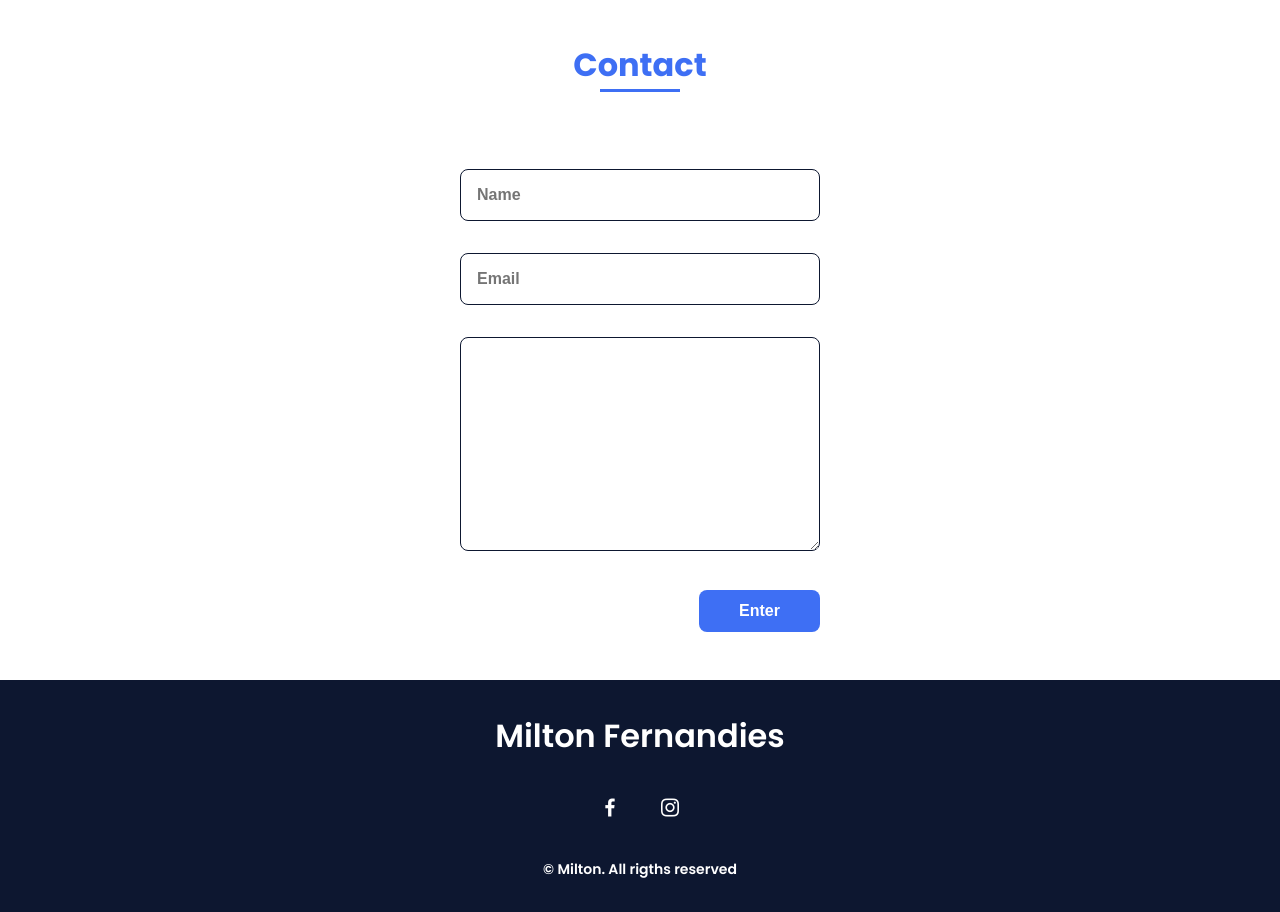
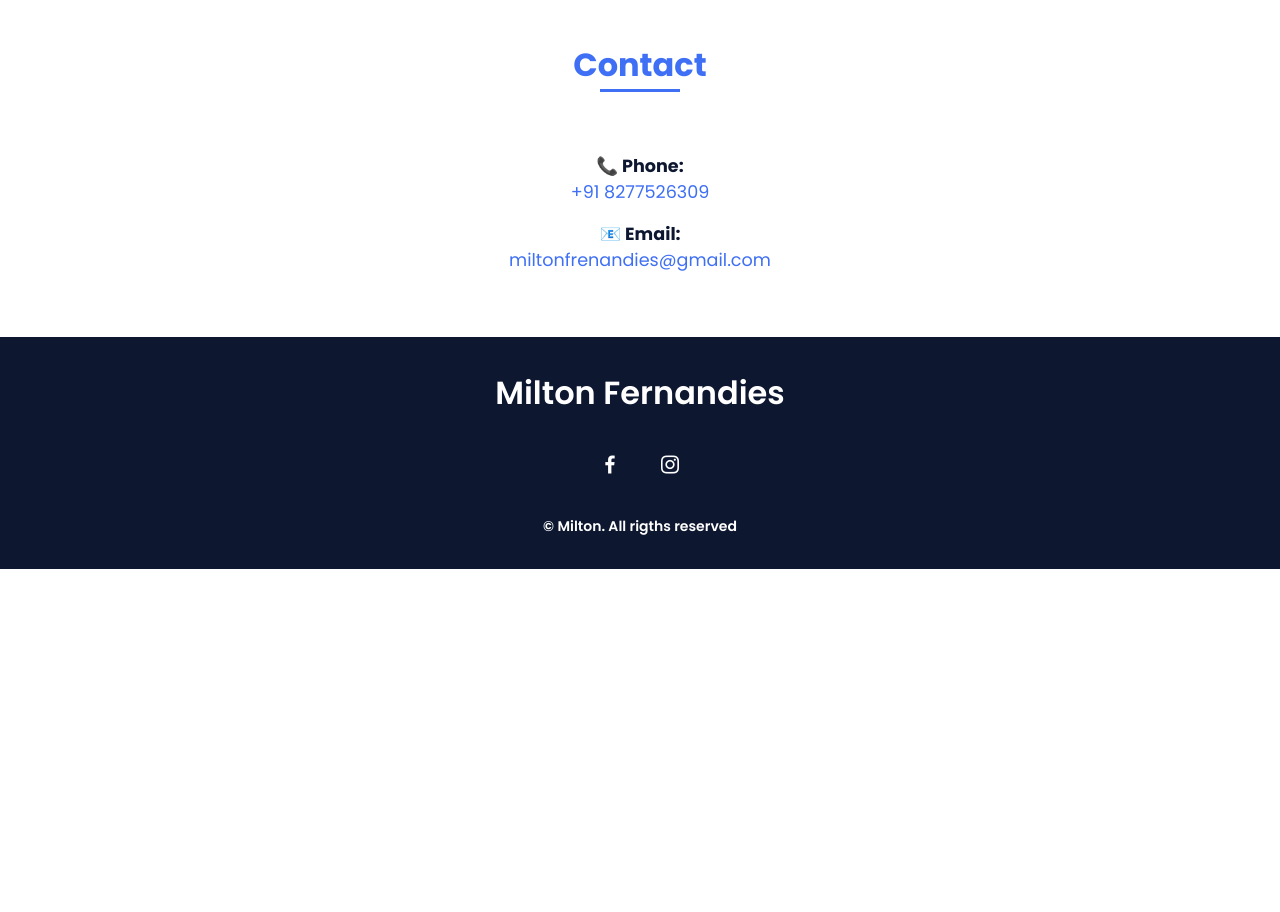
Before and after one commit to munnamilton15/Protfolio, a plain HTML site: page index.html in a window 1280 px wide. Shown: the part 3040-3952 px from the top of the page. After the commit the page ends 3609 px from the top, so only its background shows below. Drawn offline with nearby package versions, Linux system fonts and the light colour scheme.

Commit message:
Update index.html

```diff
--- a/index.html
+++ b/index.html
@@ -331,24 +331,24 @@
         }
 
         /* ===== CONTACT =====*/
-        .contact__input {
-          width: 100%;
-          font-size: var(--normal-font-size);
-          font-weight: var(--font-semi);
-          padding: 1rem;
-          border-radius: 0.5rem;
-          border: 1.5px solid var(--second-color);
-          outline: none;
-          margin-bottom: var(--mb-4);
+       .contact__info {
+    text-align: center;
+    font-size: 1.1rem;
 }
-        .contact__button {
-          display: block;
-          border: none;
-          outline: none;
-          font-size: var(--normal-font-size);
-          cursor: pointer;
-          margin-left: auto;
+
+.contact__text {
+    margin: 1rem 0;
 }
+
+.contact__link {
+    color: var(--first-color);
+    text-decoration: none;
+}
+
+.contact__link:hover {
+    text-decoration: underline;
+}
+
 
         /* ===== FOOTER =====*/
         .footer {
@@ -668,15 +668,26 @@ My journey in tech is driven by an eagerness to understand how things work and h
     <h2 class="section-title">Contact</h2>
 
     <div class="contact__container bd-grid">
-                    <form action="" class="contact__form">
-                        <input type="text" placeholder="Name" class="contact__input">
-                        <input type="mail" placeholder="Email" class="contact__input">
-                        <textarea name="" id="" cols="0" rows="10" class="contact__input"></textarea>
-                        <input type="button" value="Enter" class="contact__button button">
-                    </form>
+        <div class="contact__info">
+
+            <p class="contact__text">
+                <strong>📞 Phone:</strong><br>
+                <a href="tel:+918277526309" class="contact__link">
+                    +91 8277526309
+                </a>
+            </p>
+
+            <p class="contact__text">
+                <strong>📧 Email:</strong><br>
+                <a href="mailtonfernandies@gmail.com" class="contact__link">
+                    miltonfrenandies@gmail.com
+                </a>
+            </p>
+
+        </div>
     </div>
 </section>
-        </main>
+
 
         <!--===== FOOTER =====-->
         <footer class="footer">
```
Lines whose indentation alone changed are shown as unchanged.
